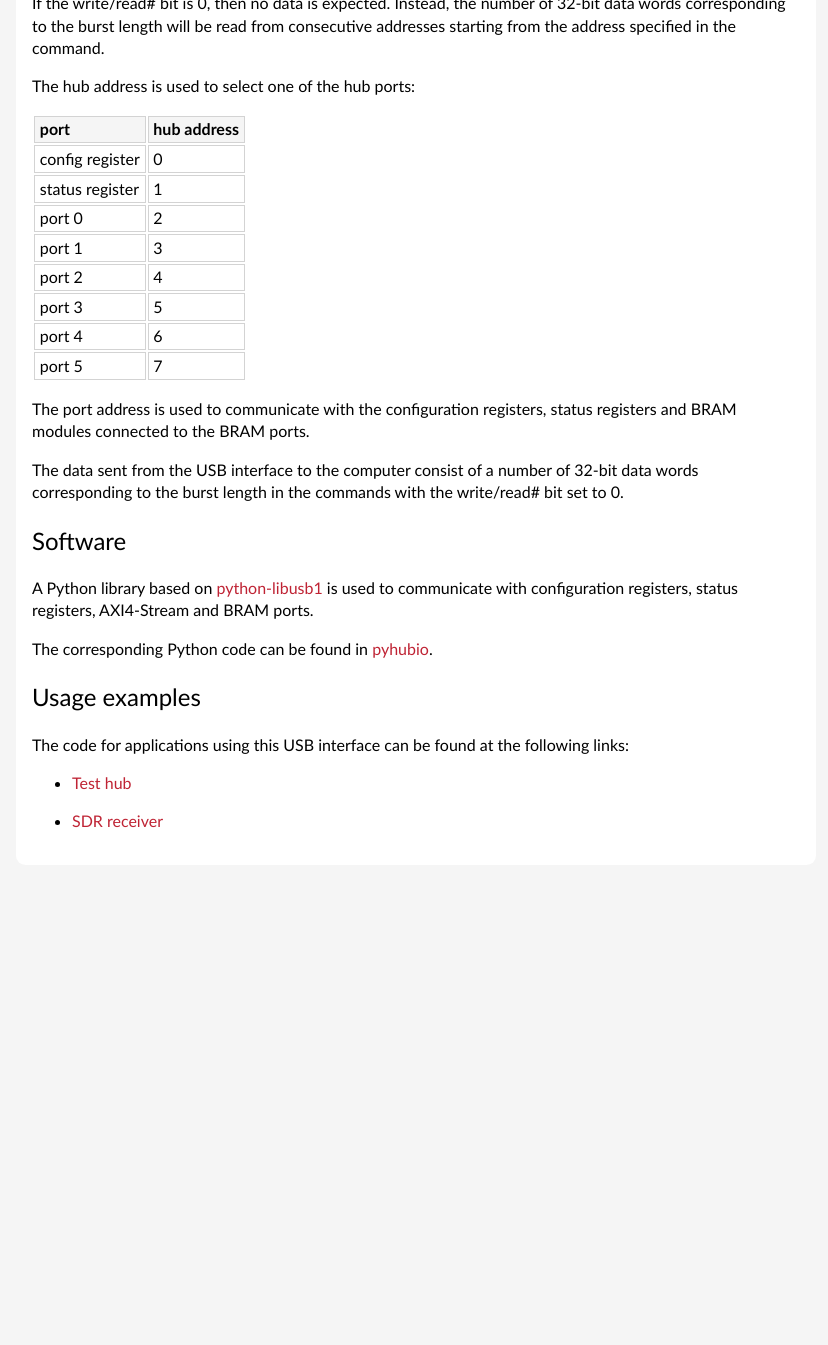
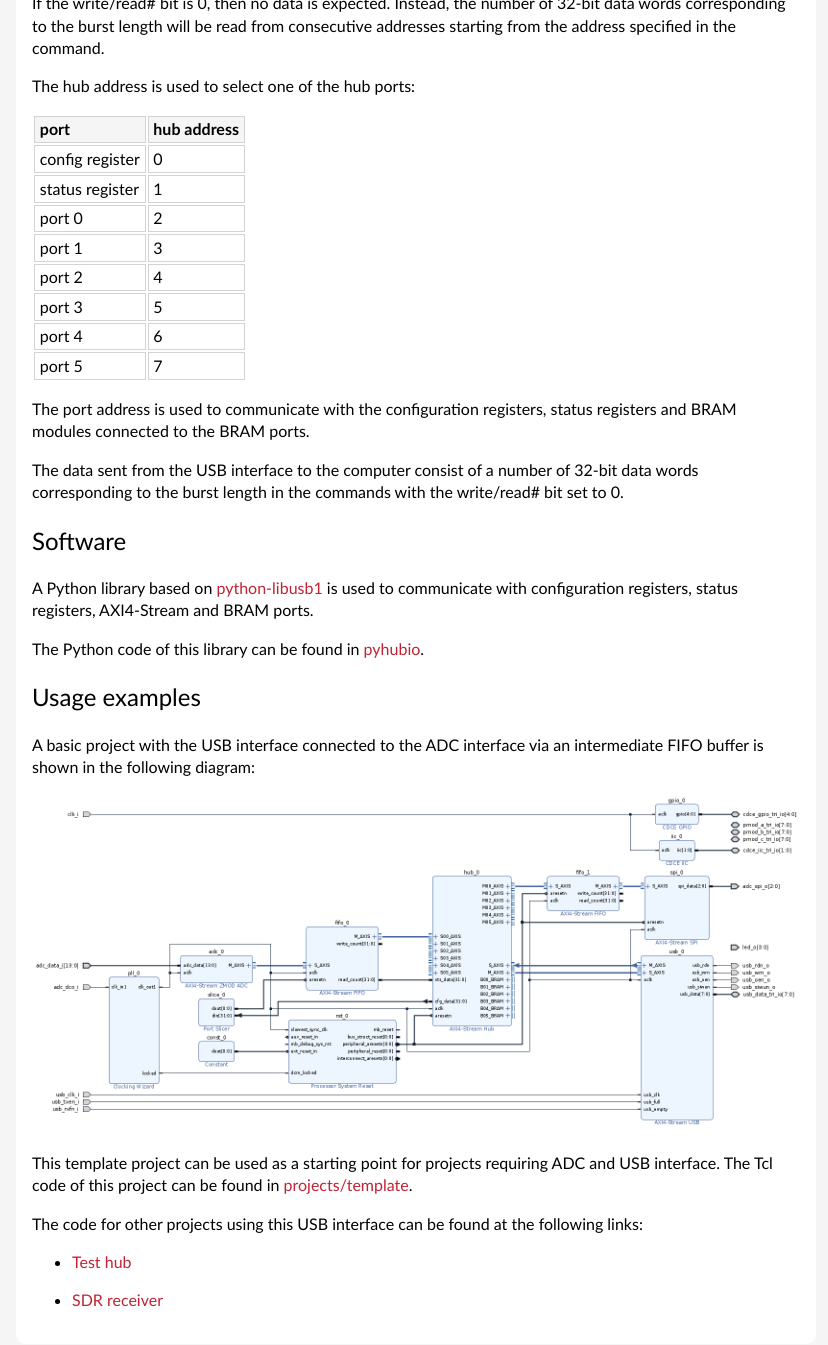
Before and after one commit to pavel-demin/usb104-a7-notes, a Jekyll site: the page built from usb-interface.md, in a window 1280 px wide and 1400 px high, scrolled down 1525 px. Shown: the top 1345 px of the window, without its empty margins (224-1052 px from the left). Built offline with Jekyll 4.4.1, drawn with Linux system fonts in a browser that asks for light colours; before the commit the page ends 2446 px from its top, so only the background shows below that.

Commit message:
add template project to usb-interface

```diff
--- a/usb-interface.md
+++ b/usb-interface.md
@@ -72,12 +72,18 @@ Software
 
 A Python library based on [python-libusb1](https://github.com/vpelletier/python-libusb1) is used to communicate with configuration registers, status registers, AXI4-Stream and BRAM ports.
 
-The corresponding Python code can be found in [pyhubio](https://github.com/pavel-demin/pyhubio).
+The Python code of this library can be found in [pyhubio](https://github.com/pavel-demin/pyhubio).
 
 Usage examples
 -----
 
-The code for applications using this USB interface can be found at the following links:
+A basic project with the USB interface connected to the ADC interface via an intermediate FIFO buffer is shown in the following diagram:
+
+![Template project]({{ "/img/template-project.png" | prepend: site.baseurl }})
+
+This template project can be used as a starting point for projects requiring ADC and USB interface. The Tcl code of this project can be found in [projects/template](https://github.com/pavel-demin/usb104-a7-notes/tree/master/projects/template).
+
+The code for other projects using this USB interface can be found at the following links:
 
  - [Test hub](https://github.com/pavel-demin/usb104-a7-notes/tree/master/projects/test_hub)
 
```
Also changed, not shown: img/template-project.png (added).
